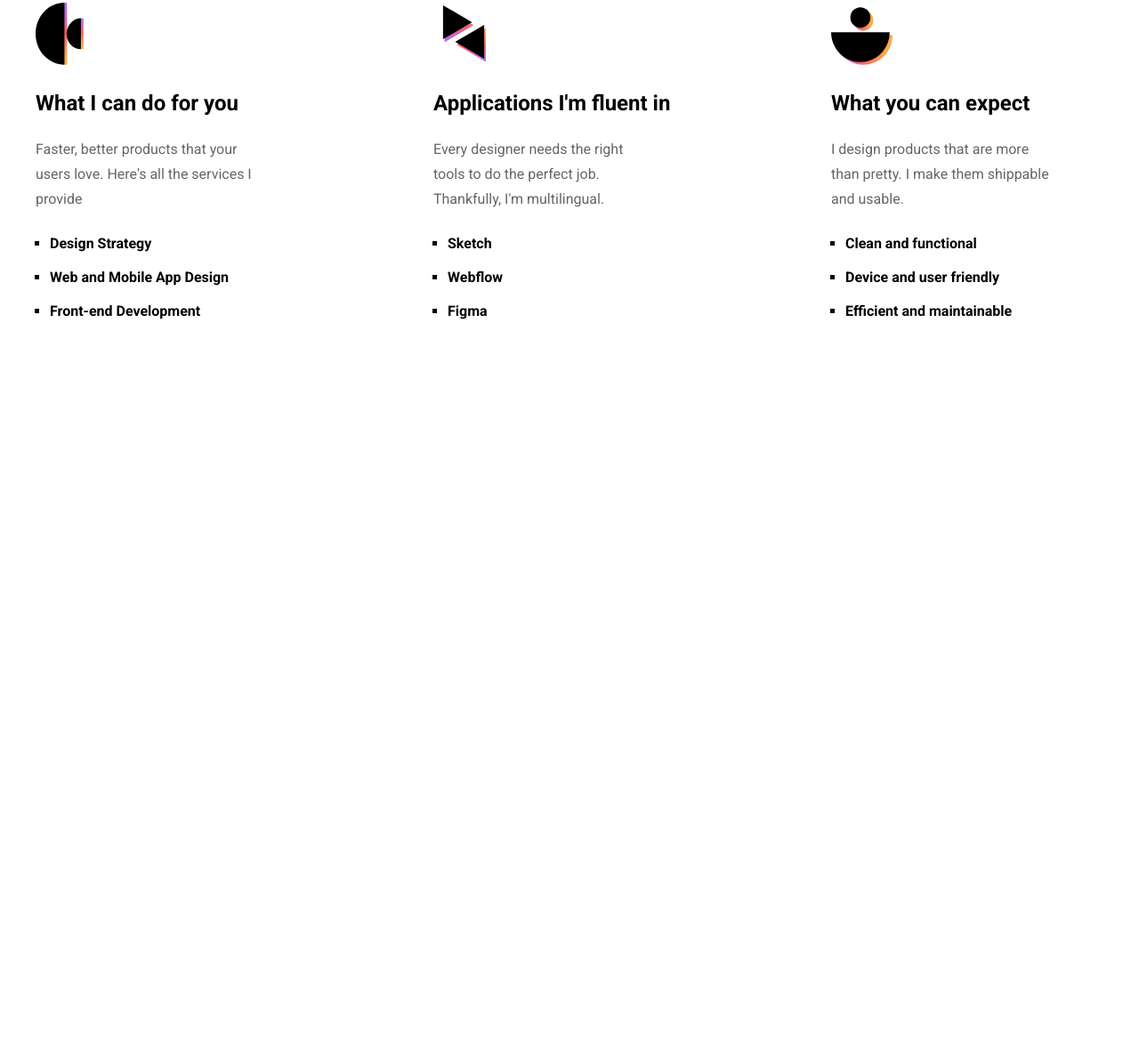
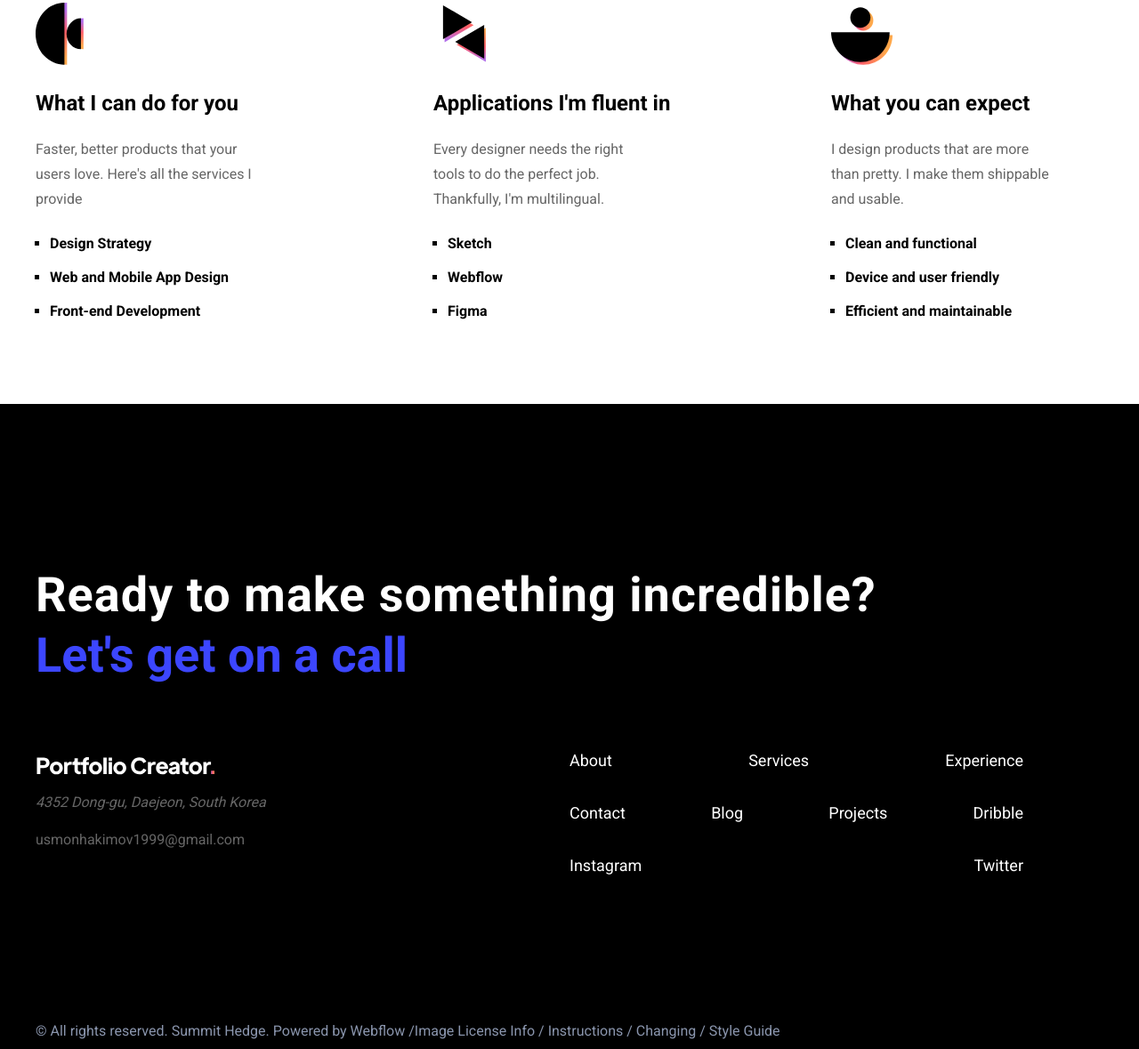
Before and after one commit to Usmonkul/Porfolio-creator, a plain HTML site: page index.html in a window 1280 px wide. Shown: the part 1366-2545 px from the top of the page at 89% size. Before the commit the page ends 1820 px from the top, so only its background shows below. Drawn offline with Linux system fonts and the light colour scheme.

Commit message:
add footer

```diff
--- a/index.html
+++ b/index.html
@@ -191,6 +191,73 @@
         </div>
       </section>
     </main>
+    <footer class="footer">
+      <div class="container">
+        <div class="footer-inner">
+          <h2 class="hbig footer__heading">
+            Ready to make something incredible?
+          </h2>
+          <span class="footer__highlighted">Let's get on a call</span>
+
+          <nav class="footer__navbar">
+            <div class="footer__navbar--left">
+              <a href="#" class="footer__logo--link">
+                <img
+                  src="/img/white-logo.svg"
+                  alt=""
+                  class="footer__logo"
+                  width="203"
+                  height="28"
+                />
+              </a>
+              <address class="location">
+                4352 Dong-gu, Daejeon, South Korea
+              </address>
+              <a class="email" href="mailto:usmonhakimov1999@gmail.com"
+                >usmonhakimov1999@gmail.com</a
+              >
+            </div>
+            <div class="footer__navs">
+              <ul class="footer__list">
+                <li class="footer__list--item">
+                  <a href="#" class="footer__nav--list--link">About</a>
+                </li>
+                <li class="footer__list--item">
+                  <a href="#" class="footer__nav--list--link">Services</a>
+                </li>
+                <li class="footer__list--item">
+                  <a href="#" class="footer__nav--list--link">Experience</a>
+                </li>
+                <li class="footer__list--item">
+                  <a href="#" class="footer__nav--list--link">Contact</a>
+                </li>
+                <li class="footer__list--item">
+                  <a href="#" class="footer__nav--list--link">Blog</a>
+                </li>
+                <li class="footer__list--item">
+                  <a href="#" class="footer__nav--list--link">Projects</a>
+                </li>
+                <li class="footer__list--item">
+                  <a href="#" class="footer__nav--list--link">Dribble</a>
+                </li>
+                <li class="footer__list--item">
+                  <a href="#" class="footer__nav--list--link">Instagram</a>
+                </li>
+                <li class="footer__list--item">
+                  <a href="#" class="footer__nav--list--link">Twitter</a>
+                </li>
+              </ul>
+            </div>
+          </nav>
+          <div class="footer__license">
+            <span class="license--text"
+              >&copy; All rights reserved. Summit Hedge. Powered by Webflow
+              /Image License Info / Instructions / Changing / Style Guide</span
+            >
+          </div>
+        </div>
+      </div>
+    </footer>
     <script src="./js/main.js"></script>
   </body>
 </html>
--- a/scss/layout/_footer.scss
+++ b/scss/layout/_footer.scss
@@ -0,0 +1,92 @@
+.footer {
+  padding-top: 18.5rem;
+  padding-bottom: 10px;
+  background-color: $black;
+  color: $white;
+  &__inner {
+    display: flex;
+    flex-direction: column;
+  }
+  &__heading {
+    margin: 0;
+    padding: 0;
+    margin-bottom: 9px;
+  }
+  &__highlighted {
+    font-size: 5.4rem;
+    font-weight: 700;
+    line-height: 5.9rem;
+    color: #3c46ff;
+  }
+  &__navbar {
+    margin-top: 8rem;
+    display: flex;
+    width: 100%;
+    margin-bottom: 12.5rem;
+  }
+  &__navbar--left {
+    width: 50%;
+    display: flex;
+    flex-direction: column;
+  }
+  &__logo--link {
+    cursor: pointer;
+    margin-bottom: 14px;
+  }
+  &__logo {
+    display: block;
+    width: 203px;
+    height: 28px;
+  }
+  .location {
+    color: $text-color2;
+    font-size: 16px;
+    line-height: 28px;
+    margin-bottom: 14px;
+  }
+  .email {
+    color: $text-color2;
+    font-size: 16px;
+    line-height: 28px;
+  }
+  &__navs {
+    width: 50%;
+  }
+  &__list {
+    display: flex;
+    justify-content: space-between;
+    flex-wrap: wrap;
+    list-style: none;
+    color: $white;
+    margin: 0;
+    padding: 0;
+  }
+  &__list--item {
+    margin-right: 90px;
+    margin-bottom: 40px;
+  }
+  &__nav--list--link {
+    color: $white;
+    font-size: 18px;
+    line-height: 18px;
+  }
+  .license--text {
+    color: #8a95ad;
+    font-weight: 400;
+    font-size: 16px;
+    line-height: 21px;
+  }
+}
+
+.footer__navs {
+}
+.footer__list {
+}
+.footer__list--item {
+}
+.footer__nav--list--link {
+}
+.footer__license {
+}
+.license--text {
+}
```
Also changed, not shown: css/main.css, img/white-logo.svg (added), 1 other file.
